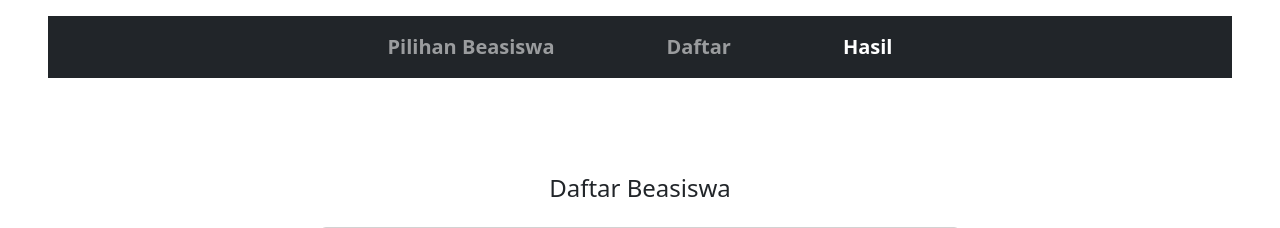
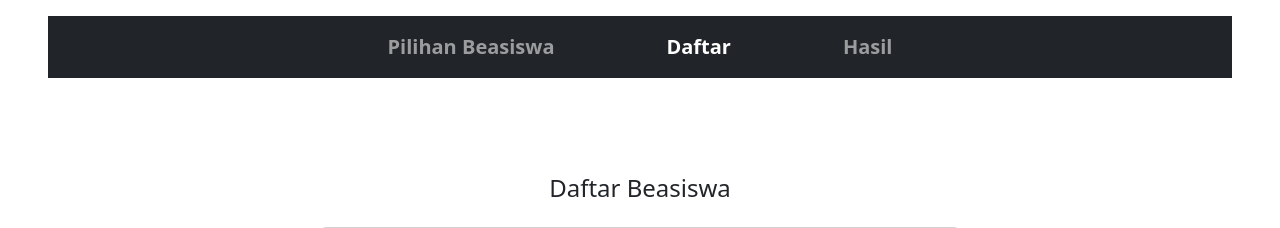
Before and after one commit to Desman012/sertifikasi-bnsp, a PHP site: page /form-tambah.php in a window 1280 px wide. Shown: the top 228 px of the page. Run offline with PHP 8.4, Linux system fonts and the light colour scheme.

Commit message:
Update form-tambah.php

```diff
--- a/form-tambah.php
+++ b/form-tambah.php
@@ -26,11 +26,11 @@
           </li>
           <!-- navbar menu daftar -->
           <li class="nav-item px-lg-5 fw-bold fs-5">
-            <a class="nav-link" href="form-tambah.php">Daftar</a>
+            <a class="nav-link active" href="form-tambah.php">Daftar</a>
           </li>
           <!-- navbar menu hasil -->
           <li class="nav-item px-lg-5 fw-bold fs-5">
-            <a class="nav-link active" href="hasil.php">Hasil</a>
+            <a class="nav-link" href="hasil.php">Hasil</a>
           </li>
         </ul>
       </div>
```
